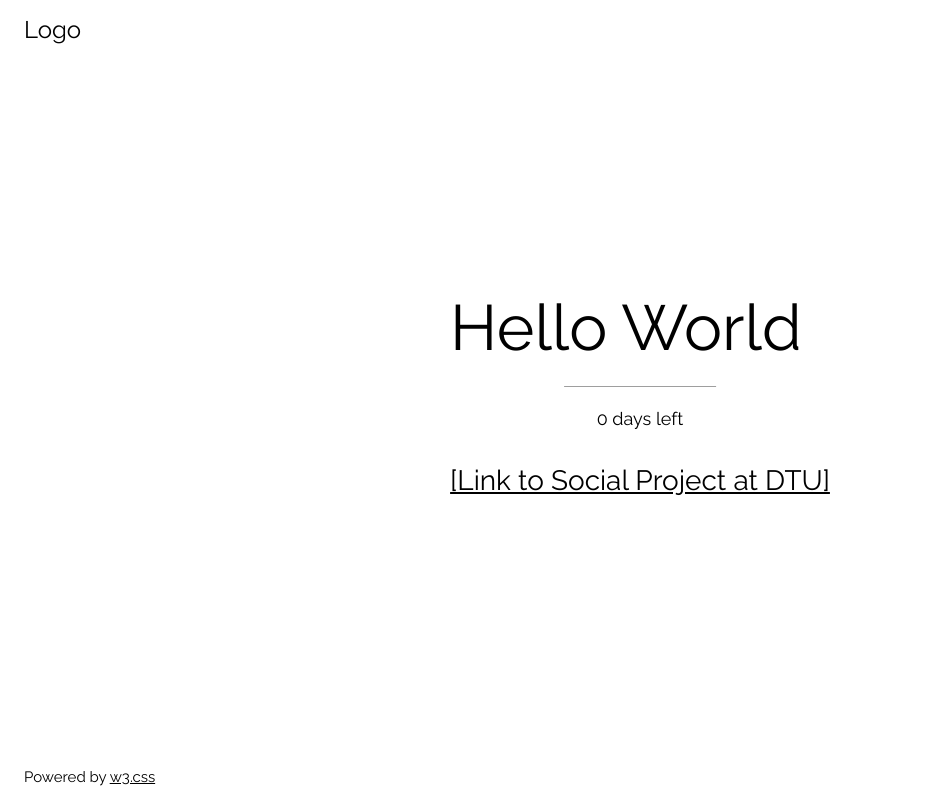
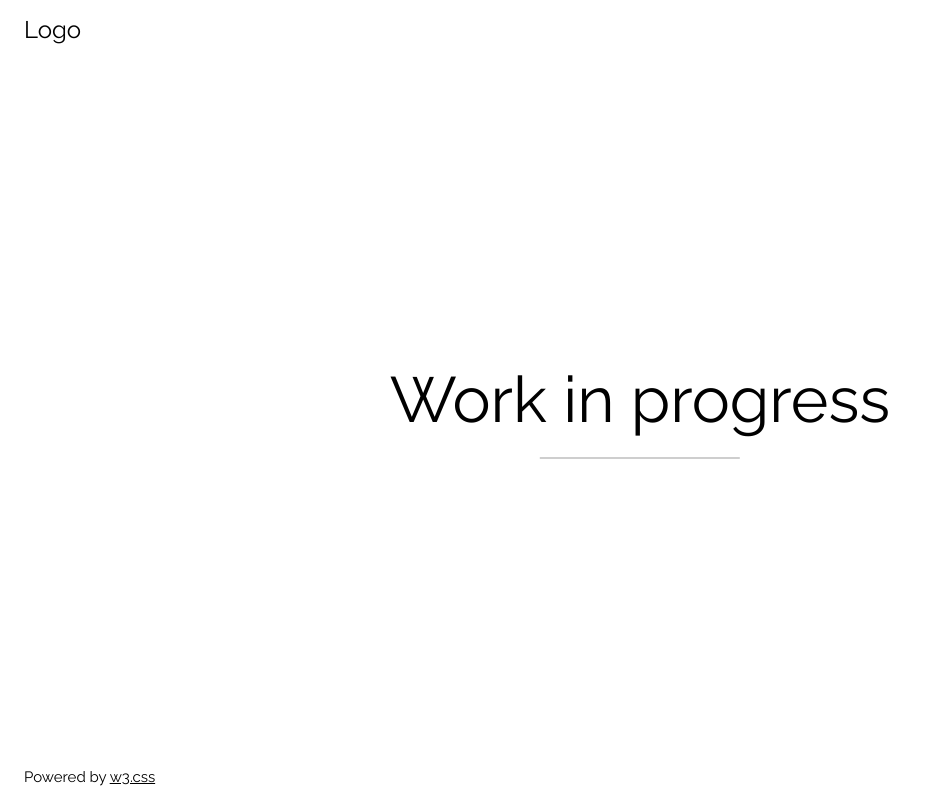
Before and after one commit to santisantis/santisantis.github.io, a plain HTML site: page index.html in a window 1280 px wide. Shown: the whole page, without its empty margins (0-926 px from the left). Drawn offline with nearby package versions, Linux system fonts and the light colour scheme.

Commit message:
Update index.html

```diff
--- a/index.html
+++ b/index.html
@@ -1,6 +1,6 @@
 <!DOCTYPE html>
 <html>
-<title>W3.CSS Template</title>
+<title>Test</title>
 <meta charset="UTF-8">
 <meta name="viewport" content="width=device-width, initial-scale=1">
 <link rel="stylesheet" href="https://www.w3schools.com/w3css/4/w3.css">
@@ -22,10 +22,10 @@ body, html {height: 100%}
     Logo
   </div>
   <div class="w3-display-middle">
-    <h1 class="w3-jumbo w3-animate-top">Hello World</h1>
+    <h1 class="w3-jumbo w3-animate-top">Work in progress</h1>
     <hr class="w3-border-grey" style="margin:auto;width:40%">
-    <p class="w3-large w3-center">0 days left</p>
-    <p style="font-size:28px;"><a href="https://santisantis.github.io/social2020/">[Link to Social Project at DTU]</a></p>
+<!--     <p class="w3-large w3-center">0 days left</p>
+    <p style="font-size:28px;"><a href="https://santisantis.github.io/social2020/">[Link to Social Project at DTU]</a></p> -->
 
   </div>
   <div class="w3-display-bottomleft w3-padding-large">
```
